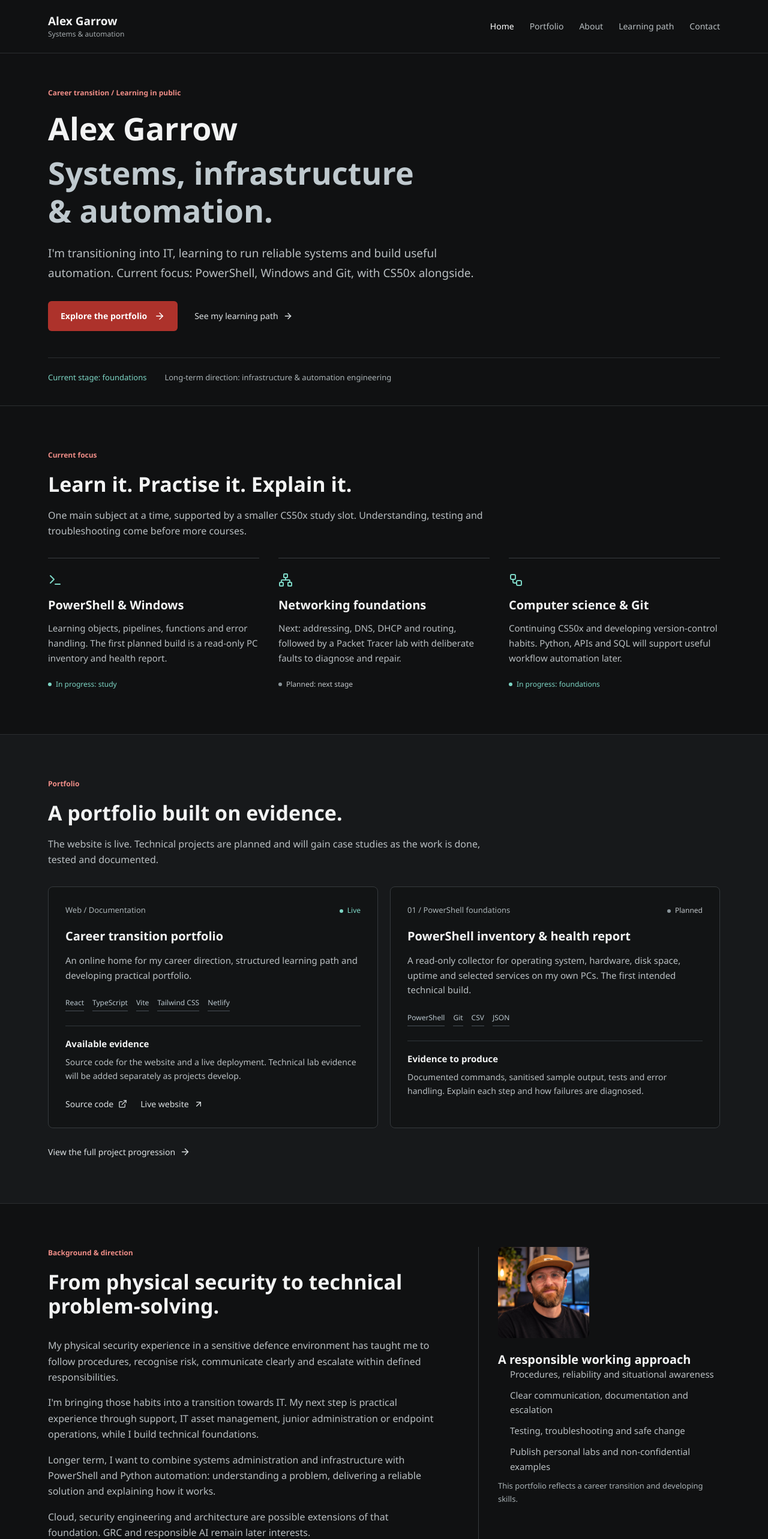
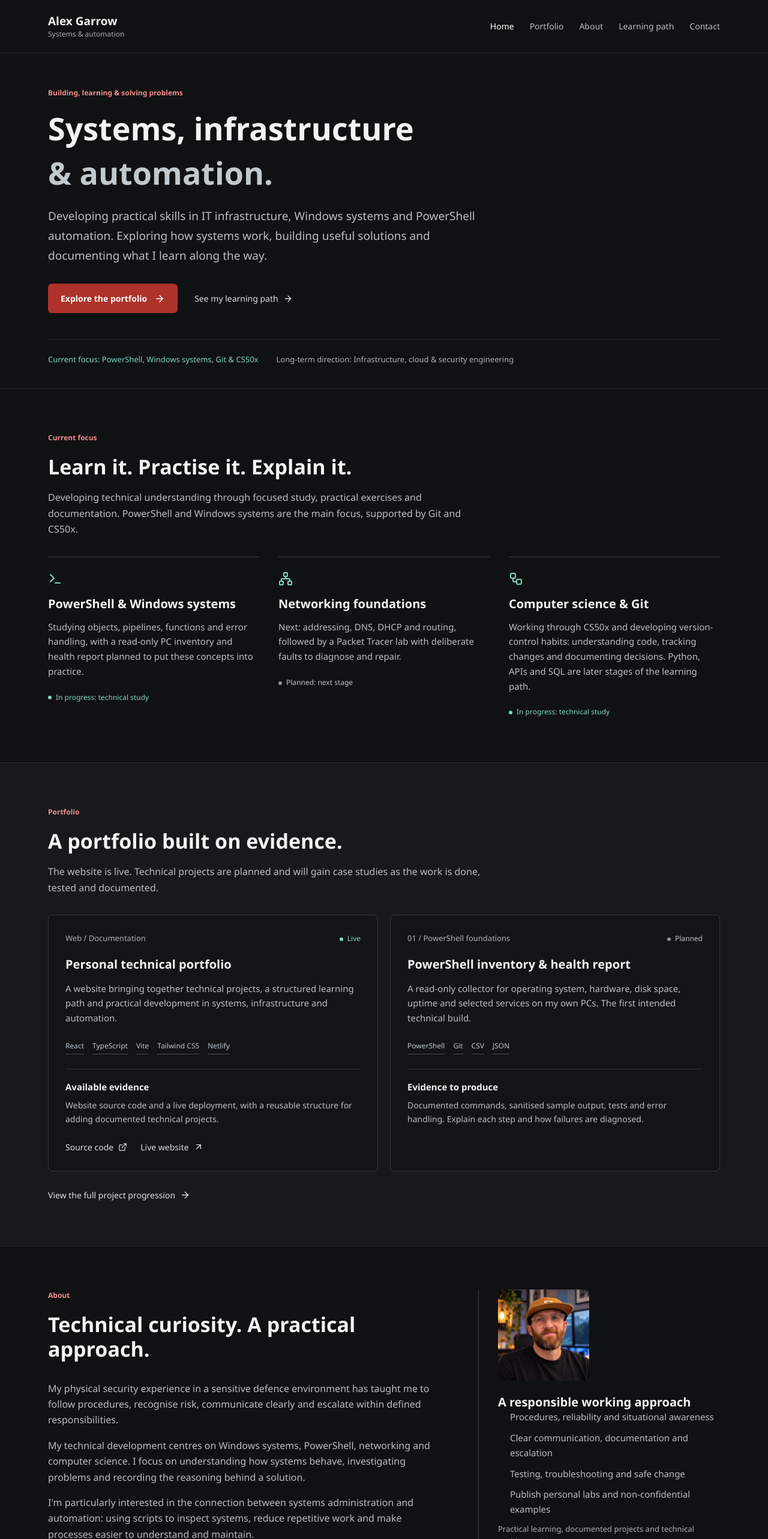
Before and after one commit to Garrowai/ai-architect-portfolio, a React (Vite) app: page / in a window 1280 px wide. Shown: the top 2566 px of the page at 60% size. Built offline with nearby package versions, Linux system fonts and the light colour scheme.

Commit message:
Improve technical portfolio positioning and alexgarrow.dev metadata

```diff
--- a/src/data/portfolio.ts
+++ b/src/data/portfolio.ts
@@ -29,7 +29,7 @@ export interface Project {
 }
 
 export const projects: Project[] = [
-  { id: "portfolio", title: "Career transition portfolio", status: "Live", category: "Web / Documentation", summary: "An online home for my career direction, structured learning path and developing practical portfolio.", tools: ["React", "TypeScript", "Vite", "Tailwind CSS", "Netlify"], evidenceGoal: "Source code for the website and a live deployment. Technical lab evidence will be added separately as projects develop.", repositoryUrl: "https://github.com/garrowai/ai-architect-portfolio", liveUrl: "https://garrow-cyber-ai.netlify.app/" },
+  { id: "portfolio", title: "Personal technical portfolio", status: "Live", category: "Web / Documentation", summary: "A website bringing together technical projects, a structured learning path and practical development in systems, infrastructure and automation.", tools: ["React", "TypeScript", "Vite", "Tailwind CSS", "Netlify"], evidenceGoal: "Website source code and a live deployment, with a reusable structure for adding documented technical projects.", repositoryUrl: "https://github.com/garrowai/ai-architect-portfolio", liveUrl: "https://alexgarrow.dev" },
   { id: "inventory", title: "PowerShell inventory & health report", status: "Planned", category: "01 / PowerShell foundations", summary: "A read-only collector for operating system, hardware, disk space, uptime and selected services on my own PCs. The first intended technical build.", tools: ["PowerShell", "Git", "CSV", "JSON"], evidenceGoal: "Documented commands, sanitised sample output, tests and error handling. Explain each step and how failures are diagnosed." },
   { id: "infrastructure", title: "Mini-company infrastructure lab", status: "Planned", category: "02 / Systems & networking", summary: "A fictional company environment with a Windows domain, client workstation and Linux service on a private virtual network.", tools: ["Windows Server", "Active Directory", "Linux", "Virtual machines", "DNS"], evidenceGoal: "Network diagram, change log, least-privilege permissions, policy checks, a backup restore and documented break/fix exercises." },
   { id: "workflow", title: "Employee onboarding automation", status: "Planned", category: "03 / Software & workflows", summary: "A simulated workflow that validates staff records, creates lab accounts and updates a sample asset register, with human approval where needed.", tools: ["Python", "PowerShell", "SQLite", "CSV / JSON", "APIs"], evidenceGoal: "Before/after process map, validation and duplicate checks, tests, audit logs, failure recovery and rollback instructions. Any impact estimates must be labelled." },
@@ -44,5 +44,5 @@ export const learningPath = [
   { title: "Endpoint management & automation", topics: "Device provisioning, patch reporting, policy workflows, Intune and Entra concepts. Use simulations where a test tenant or licence is unavailable.", proof: "Design or prototype an onboarding and device-health workflow with clear checks and approvals." },
   { title: "Python, APIs & business workflows", topics: "CS50P after CS50x, Python functions and testing, SQL, validation, API authentication, logging and fallbacks. Deepen programming after the administration foundations.", proof: "Connect input, validation, processing, a data store and output in a tested fictional workflow." },
   { title: "Azure, hybrid cloud & repeatable deployment", topics: "Cloud concepts, compute, networks, identity, storage, monitoring and infrastructure as code. Cost control and recovery are part of the design.", proof: "Deploy or simulate a small workload and explain its security, costs, rollback and recovery." },
-  { title: "Later engineering specialisms", topics: "Infrastructure and automation engineering, platform practices, security engineering and solution design. GRC, auditing and responsible AI are optional later interests, chosen through actual experience.", proof: "Explain an integrated solution's reliability, security, operational and business tradeoffs." },
+  { title: "Infrastructure, cloud & security engineering", topics: "Infrastructure automation, platform practices, security controls and solution design. Develop technical depth through integrated projects and operational problem-solving.", proof: "Explain an integrated solution's reliability, security, operational and business tradeoffs." },
 ];
--- /dev/null
+++ b/src/data/site.ts
@@ -0,0 +1,3 @@
+export const siteTitle = "Alex Garrow | Systems, Infrastructure & Automation";
+export const siteDescription = "Alex Garrow's technical portfolio exploring IT infrastructure, Windows systems, PowerShell automation and practical technology projects.";
+export const siteUrl = "https://alexgarrow.dev";
--- a/src/pages/Home.tsx
+++ b/src/pages/Home.tsx
@@ -7,22 +7,22 @@ import { Contact, PageMeta, ProjectCard, SectionHeading } from "../components/Po
 export default function Home() {
   return (
     <main id="main-content" tabIndex={-1}>
-      <PageMeta title="Alex Garrow | Systems, Infrastructure & Automation" description="Alex Garrow's career transition into IT: PowerShell, Windows systems, networking and practical automation. Honest learning notes and a developing lab portfolio." />
+      <PageMeta />
       <section className="hero-band">
         <div className="container hero-content">
-          <p className="eyebrow">Career transition / Learning in public</p>
-          <h1>Alex Garrow<span>Systems, infrastructure<br className="desktop-break" /> &amp; automation.</span></h1>
-          <p className="lead">I'm transitioning into IT, learning to run reliable systems and build useful automation. Current focus: PowerShell, Windows and Git, with CS50x alongside.</p>
+          <p className="eyebrow">Building, learning &amp; solving problems</p>
+          <h1>Systems, infrastructure{" "}<span>&amp; automation.</span></h1>
+          <p className="lead">Developing practical skills in IT infrastructure, Windows systems and PowerShell automation. Exploring how systems work, building useful solutions and documenting what I learn along the way.</p>
           <div className="actions"><Link className="button primary" to="/portfolio">Explore the portfolio <ArrowRight size={18} /></Link><a className="text-link" href="#learning">See my learning path <ArrowRight size={16} /></a></div>
-          <div className="hero-notes"><span>Current stage: foundations</span><span>Long-term direction: infrastructure &amp; automation engineering</span></div>
+          <div className="hero-notes"><span>Current focus: PowerShell, Windows systems, Git &amp; CS50x</span><span>Long-term direction: Infrastructure, cloud &amp; security engineering</span></div>
         </div>
       </section>
       <section className="section container" aria-labelledby="focus-title">
-        <SectionHeading eyebrow="Current focus" id="focus-title" title="Learn it. Practise it. Explain it." text="One main subject at a time, supported by a smaller CS50x study slot. Understanding, testing and troubleshooting come before more courses." />
+        <SectionHeading eyebrow="Current focus" id="focus-title" title="Learn it. Practise it. Explain it." text="Developing technical understanding through focused study, practical exercises and documentation. PowerShell and Windows systems are the main focus, supported by Git and CS50x." />
         <div className="focus-grid">
-          <article><Terminal /><h3>PowerShell &amp; Windows</h3><p>Learning objects, pipelines, functions and error handling. The first planned build is a read-only PC inventory and health report.</p><span className="status current">In progress: study</span></article>
+          <article><Terminal /><h3>PowerShell &amp; Windows systems</h3><p>Studying objects, pipelines, functions and error handling, with a read-only PC inventory and health report planned to put these concepts into practice.</p><span className="status current">In progress: technical study</span></article>
           <article><Network /><h3>Networking foundations</h3><p>Next: addressing, DNS, DHCP and routing, followed by a Packet Tracer lab with deliberate faults to diagnose and repair.</p><span className="status">Planned: next stage</span></article>
-          <article><Workflow /><h3>Computer science &amp; Git</h3><p>Continuing CS50x and developing version-control habits. Python, APIs and SQL will support useful workflow automation later.</p><span className="status current">In progress: foundations</span></article>
+          <article><Workflow /><h3>Computer science &amp; Git</h3><p>Working through CS50x and developing version-control habits: understanding code, tracking changes and documenting decisions. Python, APIs and SQL are later stages of the learning path.</p><span className="status current">In progress: technical study</span></article>
         </div>
       </section>
       <section className="section band" aria-labelledby="work-title"><div className="container">
@@ -31,16 +31,16 @@ export default function Home() {
         <Link className="text-link section-link" to="/portfolio">View the full project progression <ArrowRight size={17} /></Link>
       </div></section>
       <section id="about" className="section container about-grid" aria-labelledby="about-title">
-        <div><SectionHeading eyebrow="Background & direction" id="about-title" title="From physical security to technical problem-solving." />
+        <div><SectionHeading eyebrow="About" id="about-title" title="Technical curiosity. A practical approach." />
           <p>My physical security experience in a sensitive defence environment has taught me to follow procedures, recognise risk, communicate clearly and escalate within defined responsibilities.</p>
-          <p>I'm bringing those habits into a transition towards IT. My next step is practical experience through support, IT asset management, junior administration or endpoint operations, while I build technical foundations.</p>
-          <p>Longer term, I want to combine systems administration and infrastructure with PowerShell and Python automation: understanding a problem, delivering a reliable solution and explaining how it works.</p>
-          <p>Cloud, security engineering and architecture are possible extensions of that foundation. GRC and responsible AI remain later interests.</p>
+          <p>My technical development centres on Windows systems, PowerShell, networking and computer science. I focus on understanding how systems behave, investigating problems and recording the reasoning behind a solution.</p>
+          <p>I'm particularly interested in the connection between systems administration and automation: using scripts to inspect systems, reduce repetitive work and make processes easier to understand and maintain.</p>
+          <p>My longer-term direction is infrastructure, cloud and security engineering, supported by practical projects and a clear understanding of reliability, access controls and recovery.</p>
         </div>
-        <aside className="profile"><img src={headshot} alt="Alex Garrow" width="1280" height="1280" loading="lazy" /><h3>A responsible working approach</h3><ul><li>Procedures, reliability and situational awareness</li><li>Clear communication, documentation and escalation</li><li>Testing, troubleshooting and safe change</li><li>Publish personal labs and non-confidential examples</li></ul><p className="small">This portfolio reflects a career transition and developing skills.</p></aside>
+        <aside className="profile"><img src={headshot} alt="Alex Garrow" width="1280" height="1280" loading="lazy" /><h3>A responsible working approach</h3><ul><li>Procedures, reliability and situational awareness</li><li>Clear communication, documentation and escalation</li><li>Testing, troubleshooting and safe change</li><li>Publish personal labs and non-confidential examples</li></ul><p className="small">Practical learning, documented projects and technical problem-solving.</p></aside>
       </section>
       <section id="learning" className="section band" aria-labelledby="learning-title"><div className="container">
-        <SectionHeading eyebrow="Learning path" id="learning-title" title="One foundation. Several ways to grow." text="The sequence is guided by practical readiness, rather than fixed deadlines. Only the foundation stage is current; later stages are planned." />
+        <SectionHeading eyebrow="Learning path" id="learning-title" title="Technical depth, one stage at a time." text="A structured path connecting systems knowledge, troubleshooting and automation. PowerShell, Windows systems, Git and CS50x are the current focus; later stages are planned and guided by practical readiness." />
         <ol className="roadmap">{learningPath.map((stage, index) => <li key={stage.title} className={index === 0 ? "active-stage" : ""}><div className="stage-number">{String(index + 1).padStart(2, "0")}</div><div><div className="stage-heading"><h3>{stage.title}</h3><span className={`status ${index === 0 ? "current" : ""}`}>{index === 0 ? "Current" : "Planned"}</span></div><p>{stage.topics}</p><p className="readiness"><strong>Practical milestone:</strong> {stage.proof}</p></div></li>)}</ol>
         <div className="qualification-note"><h3>Qualifications follow competence.</h3><p>Cisco Computer Hardware Basics is completed. Future qualifications will be chosen according to relevant vacancies and hands-on readiness. The priority now is practical PowerShell and Windows knowledge, networking, Git and CS50x.</p></div>
       </div></section>
--- a/src/pages/Portfolio.tsx
+++ b/src/pages/Portfolio.tsx
@@ -9,14 +9,14 @@ export default function Portfolio() {
   const visibleProjects = projects.filter(project => filter === "All" || (filter === "Planned" ? project.status !== "Live" : project.status === "Live"));
   return (
     <main id="main-content" tabIndex={-1}>
-      <PageMeta title="Portfolio | Alex Garrow | Systems & Automation" description="A developing portfolio of PowerShell, infrastructure, workflow automation and cloud labs. The website is live; technical builds are clearly labelled as planned." />
-      <section className="page-heading band"><div className="container"><p className="eyebrow">Portfolio / Practical evidence</p><h1>Builds with a clear purpose.</h1><p className="lead">A progression from a small PowerShell tool to integrated systems and automation. Each technical build below is planned; published evidence will be added as the work develops.</p><p className="small">Planned tools and learning goals describe intent, not completed results.</p></div></section>
+      <PageMeta />
+      <section className="page-heading band"><div className="container"><p className="eyebrow">Portfolio / Practical evidence</p><h1>Builds with a clear purpose.</h1><p className="lead">Projects exploring systems administration, PowerShell and workflow automation. Each build connects a practical problem with a technical approach and a clear documentation goal.</p><p className="small">Status labels distinguish the live website from planned technical builds.</p></div></section>
       <section className="section container" aria-label="Projects">
         <h2 className="visually-hidden">Project progression</h2>
         <div className="project-toolbar"><p>{projects.filter(project => project.status === "Live").length} live website <span aria-hidden="true">/</span> {projects.filter(project => project.status !== "Live").length} planned technical builds</p><div className="filters" role="group" aria-label="Filter projects">{(["All", "Live", "Planned"] as const).map(option => <button key={option} type="button" aria-pressed={filter === option} onClick={() => setFilter(option)}>{option}</button>)}</div></div>
         <div className="project-grid">{visibleProjects.map(project => <ProjectCard project={project} key={project.id} />)}</div>
       </section>
-      <section className="section band" aria-labelledby="evidence-title"><div className="container"><SectionHeading eyebrow="Documentation standard" id="evidence-title" title="What a case study will show." text="A completed lab needs enough evidence to explain the decisions, reproduce the work and discuss what went wrong. Planned builds do not yet have technical results or published case studies." /><div className="evidence-grid"><div><h3>Context &amp; design</h3><p>The problem, environment, tools, inputs and outputs, dependencies, architecture or network diagram, and security boundaries.</p></div><div><h3>Implementation &amp; verification</h3><p>Actions performed, deployment instructions, tests, screenshots, troubleshooting, logs, rollback and recovery.</p></div><div><h3>Results &amp; reflection</h3><p>Measured outcomes where supported, security implications, lessons learned, improvements, interview talking points and a real repository link.</p></div></div></div></section>
+      <section className="section band" aria-labelledby="evidence-title"><div className="container"><SectionHeading eyebrow="Documentation standard" id="evidence-title" title="The reasoning behind the work." text="Case studies will document the decisions, tests and troubleshooting behind each build, with evidence to support any reported outcomes." /><div className="evidence-grid"><div><h3>Context &amp; design</h3><p>The problem, environment, tools, inputs and outputs, dependencies, architecture or network diagram, and security boundaries.</p></div><div><h3>Implementation &amp; verification</h3><p>Actions performed, deployment instructions, tests, screenshots, troubleshooting, logs, rollback and recovery.</p></div><div><h3>Results &amp; reflection</h3><p>Measured outcomes where supported, security implications, lessons learned, improvements, interview talking points and a real repository link.</p></div></div></div></section>
       <Contact />
     </main>
   );
```
Also changed, not shown: index.html (+5 -5 lines), src/components/PortfolioUI.tsx (+8 -7 lines), 1 other file (tests, documents, lock files or other folders).
